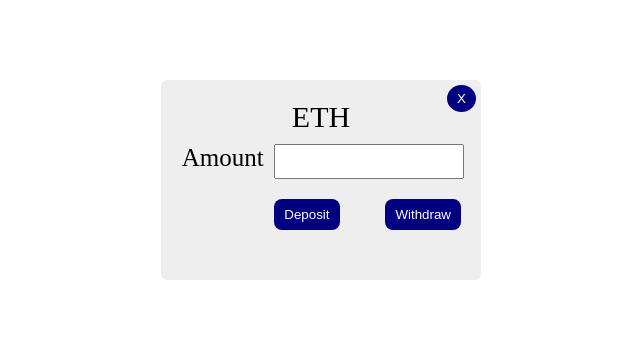
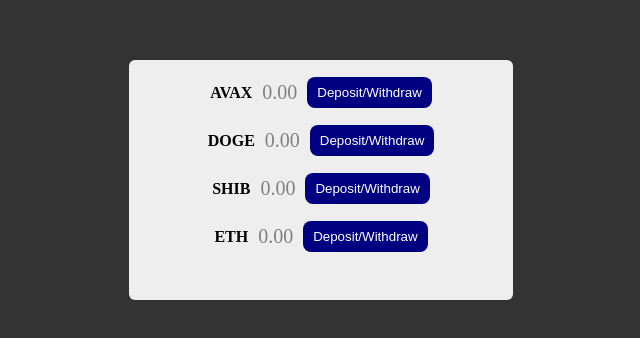
Before and after one commit to TamarawGuy/Bank-Dapp, a React (Create React App) app: page / in a window 1280 px wide. Shown: the part 220-558 px from the top of the page, without its empty margins (319-959 px from the left). Built offline with nearby package versions, Linux system fonts and the light colour scheme.

Commit message:
Added Dashboard component and toggling function between Dashboard and Modal

```diff
--- a/public/index.html
+++ b/public/index.html
@@ -30,6 +30,9 @@
         margin: 0;
         padding: 0;
       }
+      body {
+        background-color: #333;
+      }
     </style>
   </head>
   <body>
--- a/src/App.js
+++ b/src/App.js
@@ -1,12 +1,32 @@
-import Modal from "./Modal";
+import { useState } from "react";
 import styled from "styled-components";
 
-const Container = styled.div``;
+import Modal from "./Modal";
+import Dashboard from "./Dashboard";
+
+const Container = styled.div`
+  width: 100%;
+  height: 100%;
+  background-color: red;
+`;
+
+const ModalContainer = styled.div``;
+
+const DashboardContainer = styled.div``;
 
 const App = () => {
+  const [showModal, setShowModal] = useState(false);
+
+  const toggleShowModal = () => setShowModal(!showModal);
+
   return (
     <Container>
-      <Modal />
+      <ModalContainer style={{ display: showModal ? "block" : "none" }}>
+        <Modal toggleShowModal={toggleShowModal} />
+      </ModalContainer>
+      <DashboardContainer style={{ display: showModal ? "none" : "block" }}>
+        <Dashboard toggleShowModal={toggleShowModal} />
+      </DashboardContainer>
     </Container>
   );
 };
--- /dev/null
+++ b/src/Dashboard.js
@@ -0,0 +1,85 @@
+import React from "react";
+import styled from "styled-components";
+
+const Container = styled.div`
+  min-width: 30%;
+  min-height: 30%;
+  background-color: #eeeeee;
+  position: absolute;
+  top: 50%;
+  left: 50%;
+  transform: translate(-50%, -50%);
+  border-radius: 6px;
+`;
+
+const Wrapper = styled.div`
+  display: flex;
+  flex-direction: column;
+  justify-content: center;
+  align-items: center;
+`;
+
+const TokenLine = styled.div`
+  padding-top: 17px;
+  display: flex;
+  justify-content: center;
+  align-items: center;
+  gap: 10px;
+`;
+
+const TokenTitle = styled.span`
+  font-weight: bold;
+`;
+
+const TokenNum = styled.span`
+  font-size: 20px;
+  color: #808080;
+`;
+
+const DepositWithdrawBtn = styled.button`
+  padding: 8px 10px;
+  background-color: navy;
+  color: #ffffff;
+  border: none;
+  border-radius: 8px;
+  cursor: pointer;
+`;
+
+const Dashboard = ({ toggleShowModal }) => {
+  return (
+    <Container>
+      <Wrapper>
+        <TokenLine>
+          <TokenTitle>AVAX</TokenTitle>
+          <TokenNum>0.00</TokenNum>
+          <DepositWithdrawBtn onClick={() => toggleShowModal()}>
+            Deposit/Withdraw
+          </DepositWithdrawBtn>
+        </TokenLine>
+        <TokenLine>
+          <TokenTitle>DOGE</TokenTitle>
+          <TokenNum>0.00</TokenNum>
+          <DepositWithdrawBtn onClick={() => toggleShowModal()}>
+            Deposit/Withdraw
+          </DepositWithdrawBtn>
+        </TokenLine>
+        <TokenLine>
+          <TokenTitle>SHIB</TokenTitle>
+          <TokenNum>0.00</TokenNum>
+          <DepositWithdrawBtn onClick={() => toggleShowModal()}>
+            Deposit/Withdraw
+          </DepositWithdrawBtn>
+        </TokenLine>
+        <TokenLine>
+          <TokenTitle>ETH</TokenTitle>
+          <TokenNum>0.00</TokenNum>
+          <DepositWithdrawBtn onClick={() => toggleShowModal()}>
+            Deposit/Withdraw
+          </DepositWithdrawBtn>
+        </TokenLine>
+      </Wrapper>
+    </Container>
+  );
+};
+
+export default Dashboard;
--- a/src/Modal.js
+++ b/src/Modal.js
@@ -2,8 +2,8 @@
 import styled from "styled-components";
 
 const Container = styled.div`
-  width: 25%;
-  height: 25%;
+  min-width: 25%;
+  min-height: 25%;
   background-color: #eeeeee;
   position: absolute;
   top: 50%;
@@ -96,7 +96,7 @@
   cursor: pointer;
 `;
 
-const Modal = () => {
+const Modal = ({ toggleShowModal }) => {
   return (
     <Container>
       <Wrapper>
@@ -110,13 +110,15 @@
           <MiddleRight>
             <Input></Input>
             <BtnWrapper>
-              <DepositBtn>Deposit</DepositBtn>
-              <WithdrawBtn>Withdraw</WithdrawBtn>
+              <DepositBtn onClick={() => toggleShowModal()}>Deposit</DepositBtn>
+              <WithdrawBtn onClick={() => toggleShowModal()}>
+                Withdraw
+              </WithdrawBtn>
             </BtnWrapper>
           </MiddleRight>
         </Middle>
         <Bottom>
-          <CloseBtn>X</CloseBtn>
+          <CloseBtn onClick={() => toggleShowModal()}>X</CloseBtn>
         </Bottom>
       </Wrapper>
     </Container>
```
